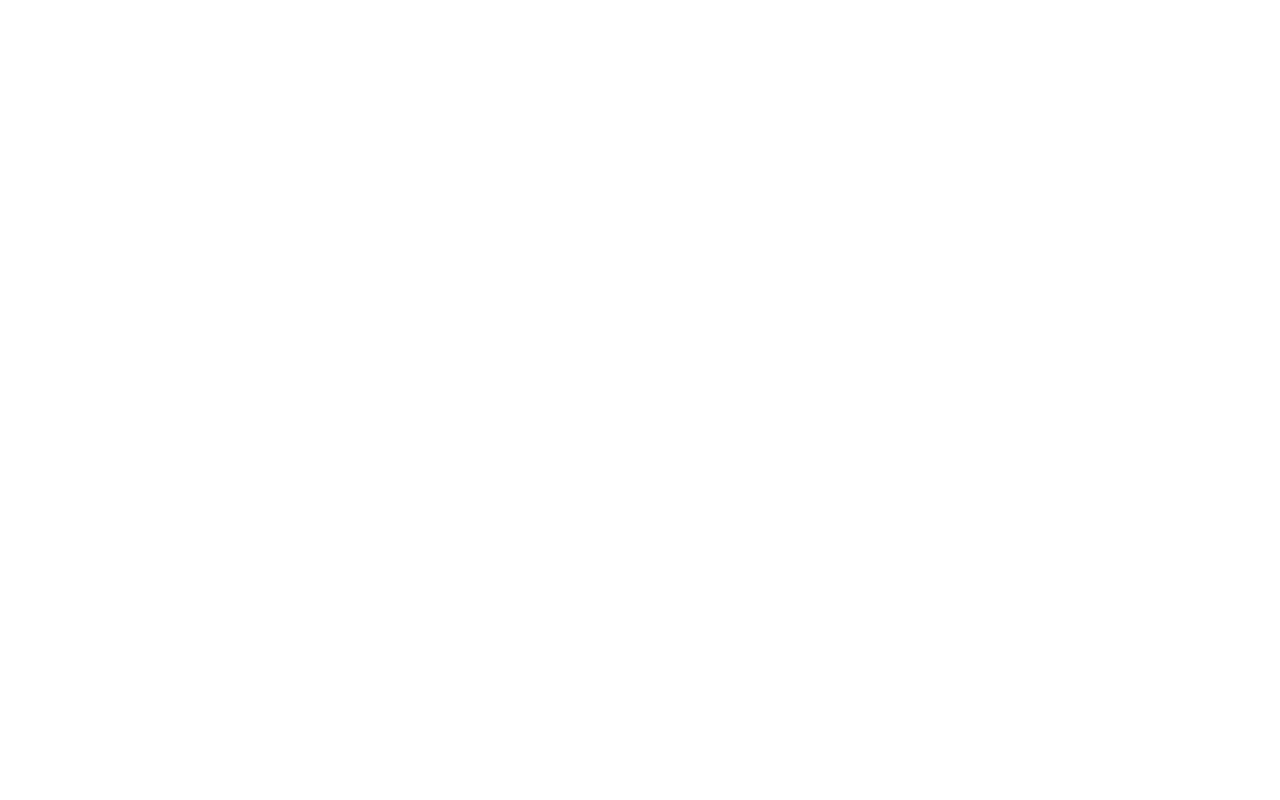
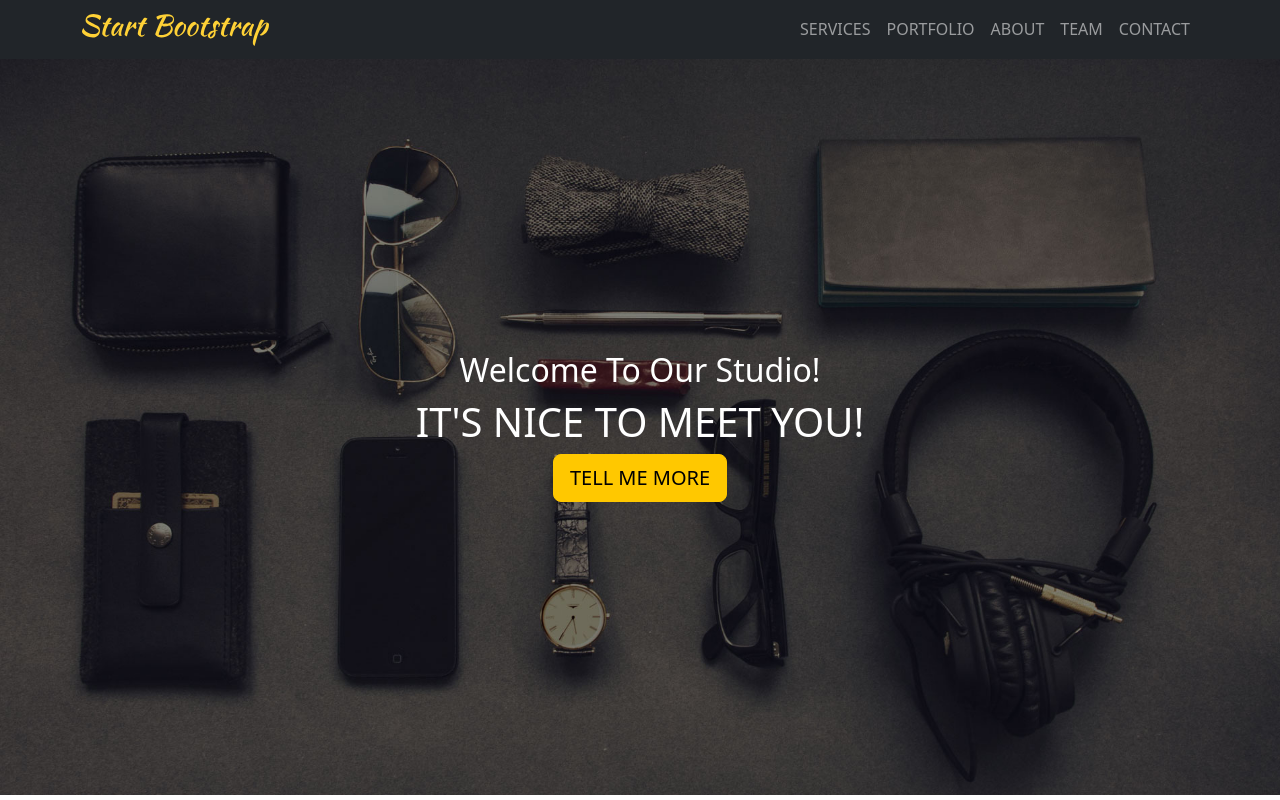
Before and after one commit to AndrewLyko/agency_layout, a website: page index.html in a window 1280 px wide. Drawn offline with nearby package versions, Linux system fonts and the light colour scheme; files that its build step writes are made by us from their sources.

Commit message:
intro section and navigation

```diff
--- /dev/null
+++ b/assets/scss/_variables.scss
@@ -0,0 +1 @@
+$primary: #ffc800;
--- /dev/null
+++ b/assets/scss/intro.scss
@@ -0,0 +1,7 @@
+.intro {
+  background: url("../images/header-bg.jpeg") no-repeat center center;
+  background-size: cover;
+  #{&}__content{
+    min-height: 46rem;
+  }
+}
--- a/assets/scss/main.scss
+++ b/assets/scss/main.scss
@@ -1 +1,5 @@
-@import "../../node_modules/bootstrap/dist/css/bootstrap.min";
+//variables
+@import "variables";
+@import "../../node_modules/bootstrap/scss/bootstrap";
+//components
+@import "intro";
--- a/index.html
+++ b/index.html
@@ -10,5 +10,57 @@
 </head>
 <body>
 
+<nav class="navbar navbar-expand-lg navbar-dark bg-dark">
+    <div class="container">
+        <a class="navbar-brand" href="/">
+            <img src="./assets/images/navbar-logo.svg"
+                 alt="navbar_logo"
+                 width="187"
+                 height="32">
+        </a>
+        <button class="navbar-toggler"
+                type="button"
+                data-bs-toggle="collapse"
+                data-bs-target="#navbarTogglerDemo02"
+                aria-controls="navbarTogglerDemo02"
+                aria-expanded="false"
+                aria-label="Toggle navigation">
+            <span class="navbar-toggler-icon"></span>
+        </button>
+        <div class="collapse navbar-collapse"
+             id="navbarTogglerDemo02">
+            <ul class="navbar-nav ms-auto py-4 py-lg-0 text-uppercase">
+                <li class="nav-item">
+                    <a class="nav-link" href="#">Services</a>
+                </li>
+                <li class="nav-item">
+                    <a class="nav-link" href="#">Portfolio</a>
+                </li>
+                <li class="nav-item">
+                    <a class="nav-link" href="#">About</a>
+                </li>
+                <li class="nav-item">
+                    <a class="nav-link" href="#">Team</a>
+                </li>
+                <li class="nav-item">
+                    <a class="nav-link" href="#">Contact</a>
+                </li>
+            </ul>
+        </div>
+    </div>
+</nav>
+
+<header class="intro">
+    <div class="container">
+        <div class="row">
+            <div class="col d-flex justify-content-center flex-nowrap flex-column align-items-center intro__content">
+                <h2 class="text-white">Welcome To Our Studio!</h2>
+                <h1 class="text-uppercase text-white"> It's nice to meet you!</h1>
+                <button class="btn btn-primary btn-lg text-uppercase">Tell me more</button>
+            </div>
+        </div>
+    </div>
+</header>
+
 </body>
 </html>
```
Also changed, not shown: assets/images/header-bg.jpeg (added), assets/images/navbar-logo.svg (added).
